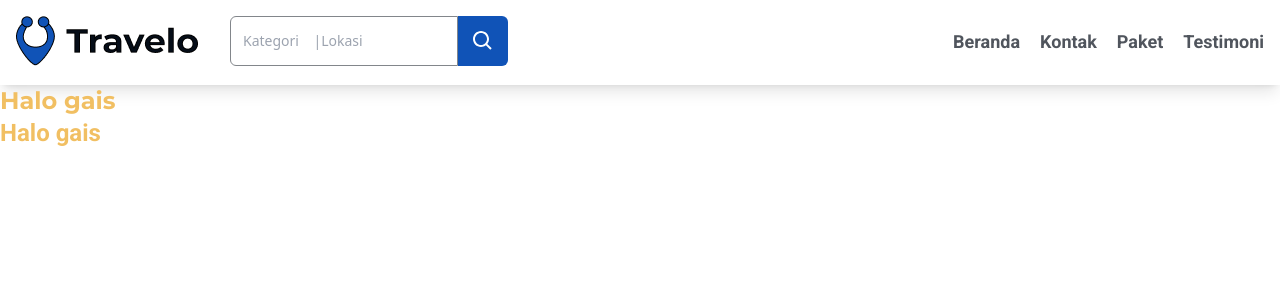
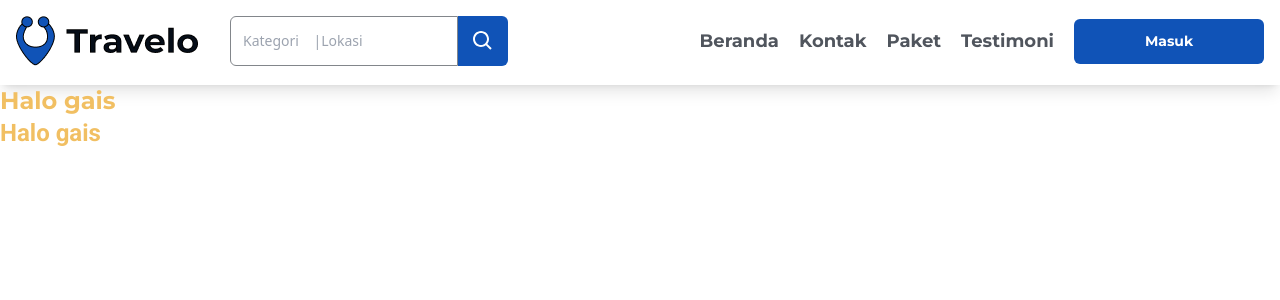
Before and after one commit to andrky/travelo-frontend, a Next.js app: page / in a window 1280 px wide. Shown: the top 300 px of the page. Built offline with nearby package versions, Linux system fonts and the light colour scheme.

Commit message:
button component

```diff
--- /dev/null
+++ b/app/components/Button/Button.module.css
@@ -0,0 +1,12 @@
+.button {
+	@apply bg-blue-100 text-white p-3 h-[45px] text-heading-5 font-mont font-bold rounded-md;
+	max-width: 190px;
+}
+
+.fullWidth {
+	@apply w-full;
+}
+
+.outlined {
+	@apply bg-white border-2 border-blue-100 text-blue-100;
+}
--- /dev/null
+++ b/app/components/Button/layout.tsx
@@ -0,0 +1,18 @@
+import cn from 'classnames';
+
+import styles from '../Button/Button.module.css';
+
+const Button = ({ children, className = '', fullWidth, outlined }: { children: React.ReactNode; className?: string; fullWidth?: boolean; outlined?: boolean }) => {
+	return (
+		<button
+			className={cn(styles.button, className, {
+				[styles.fullWidth]: fullWidth,
+				[styles.outlined]: outlined,
+			})}
+		>
+			{children}
+		</button>
+	);
+};
+
+export default Button;
--- a/app/components/Header/NavItem/navItem.tsx
+++ b/app/components/Header/NavItem/navItem.tsx
@@ -1,20 +1,13 @@
-import Link from "next/link"
+import Link from 'next/link';
 
-type Props = {
-  label: string,
-  href: string
-}
+const NavItem = ({ label, href = '/' }: { label: string; href: string }) => {
+	return (
+		<>
+			<Link href={href} className="text-heading-4 text-gray-70 font-mont font-bold">
+				{label}
+			</Link>
+		</>
+	);
+};
 
-const NavItem = ({label, href = '/'}: Props) => {
-  return (
-    <>
-    <Link
-      href={href}
-      className="text-heading-4 text-gray-70 font-robo font-bold">
-      {label}
-    </Link>
-    </>
-  )
-}
-
-export default NavItem
+export default NavItem;
--- a/app/components/Header/header.tsx
+++ b/app/components/Header/header.tsx
@@ -1,8 +1,9 @@
 import Image from 'next/image';
 
-import Container from '../Container/container';
+import Container from '../Container/layout';
 import Search from './Search/search';
 import Nav from './Nav/nav';
+import Button from '../Button/layout';
 
 import traveloLogo from '../../../public/assets/travelo-logo-header.png';
 
@@ -15,8 +16,11 @@ const Header = () => {
 						<Image src={traveloLogo} alt="Travelo Logo" placeholder="blur" height="48" width="182" />
 						<Search />
 					</div>
-					<div className="flex">
+					<div className="flex gap-5">
 						<Nav />
+            <Button className='w-[190px]'>
+              Masuk
+            </Button>
 					</div>
 				</div>
 			</Container>
```
Also changed, not shown: package.json (+6 -5 lines), app/components/Container/layout.tsx (renamed from app/components/Container/container.tsx), 1 other file (tests, documents, lock files or other folders).
